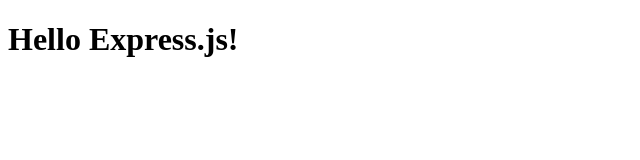
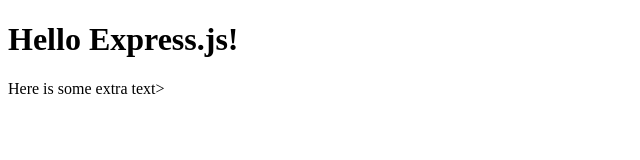
Before and after one commit to luft67/web-server, a website: page public/index.html in a window 1280 px wide. Shown: the whole page, without its empty margins (0-640 px from the left). Drawn offline with Linux system fonts and the light colour scheme.

Commit message:
Added some extra text

```diff
--- a/public/index.html
+++ b/public/index.html
@@ -8,5 +8,6 @@
   </head>
   <body>
     <h1>Hello Express.js!</h1>
+    <p>Here is some extra text></p>
   </body>
 </html>
```
